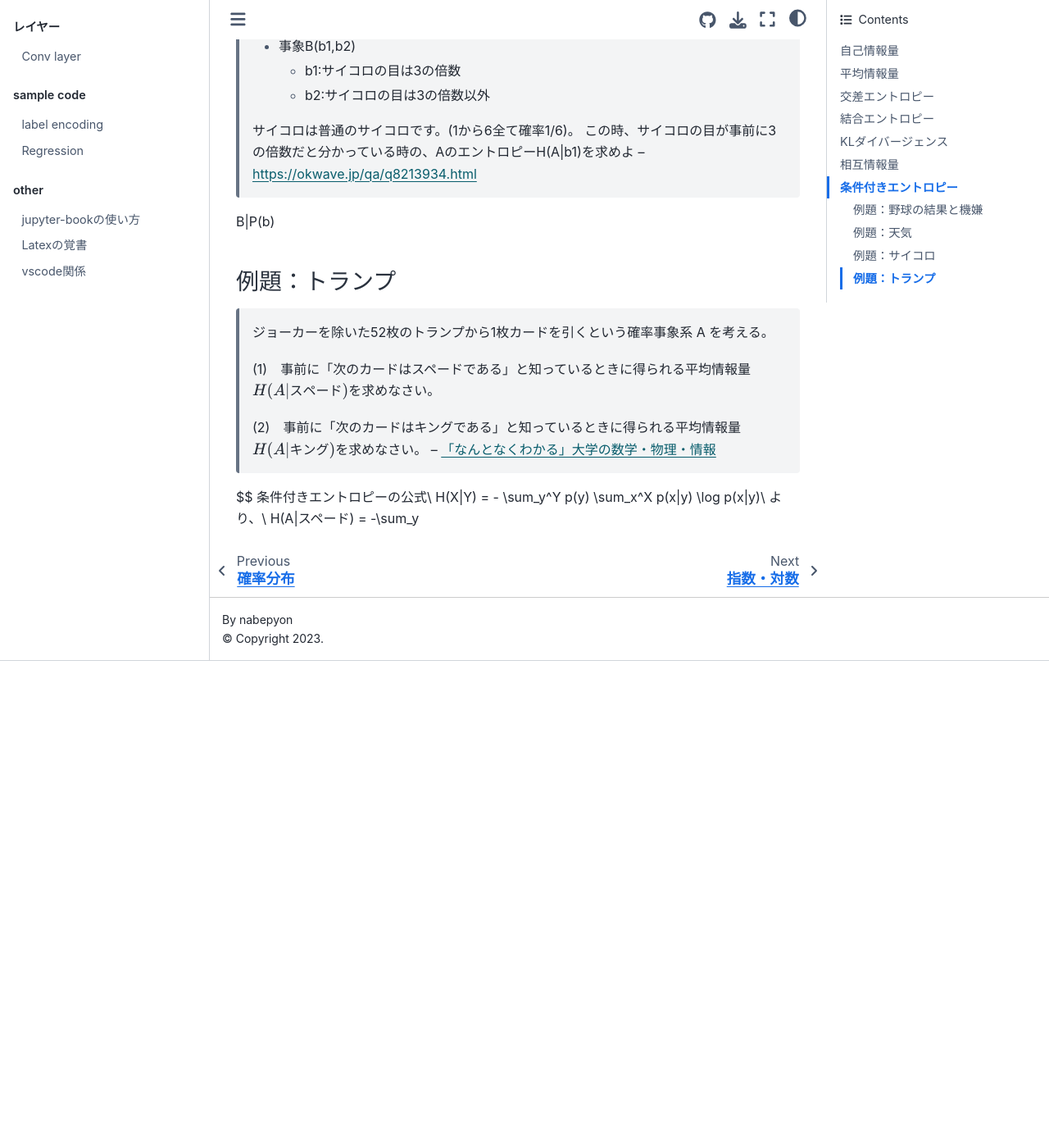
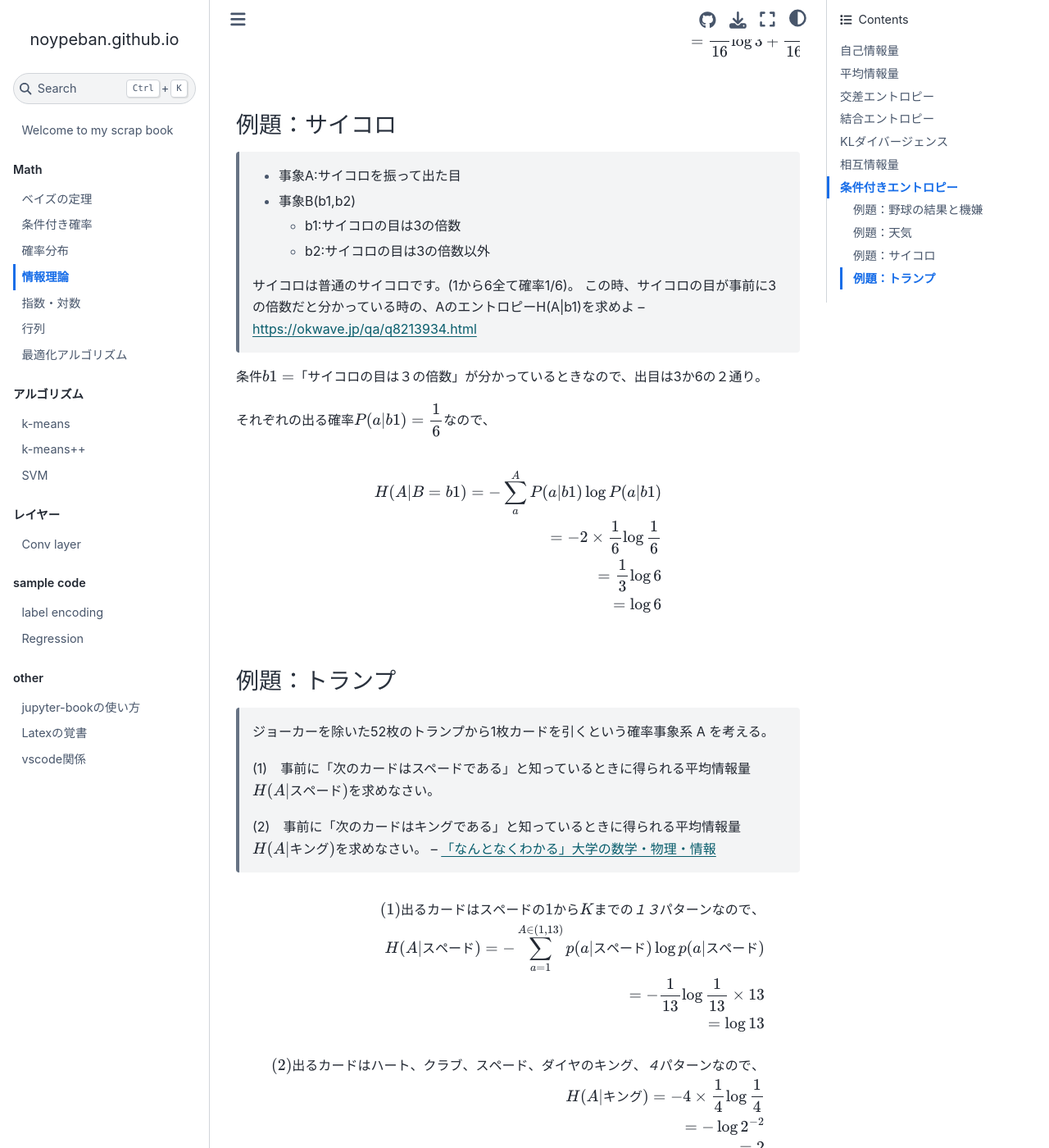
Before and after one commit to noypeban/noypeban.github.io, a Jupyter Book: the page built from math/information_theory.md, in a window 1280 px wide and 1400 px high, scrolled down 5710 px. Shown: the whole window at 82% size. Built offline with Jupyter Book 1.0.4 settings and Sphinx 7.4.7 and the Sphinx Book theme 1.1.4, drawn with Linux system fonts in a browser that asks for light colours; before the commit the page ends 6516 px from its top, so only the background shows below that; some of the changed text lies outside the part shown.

Commit message:
例題：カード追加

```diff
--- a/math/information_theory.md
+++ b/math/information_theory.md
@@ -80,10 +80,19 @@ $$
 
 ## 条件付きエントロピー
 
+
+**Yに対するXの条件付きエントロピー**
+
 $$
-H(X|Y) = - \sum_y p(y) \sum_x p(x|y) \log p(x|y)\\
-= - \sum_x \sum_y p(x, y) \log p(x|y)\\
-= -\sum_y p(y) H(X|Y=y)
+H(X|Y) = - \sum_y p(y) \sum_x p(x|y) \log P(x|y)\\
+= - \sum_x \sum_y p(x, y) \log P(x|y)\\
+= -\sum_y P(y) H(X|Y=y)
+$$
+
+**$Y=y$が与えられているときの条件付きエントロピー**
+
+$$
+H(X|Y=y) = - \sum_x^X P(x|y) \log P(x|y)
 $$
 
 ### 例題：野球の結果と機嫌
@@ -305,7 +314,17 @@ $$
 >この時、サイコロの目が事前に3の倍数だと分かっている時の、AのエントロピーH(A|b1)を求めよ
 > -- https://okwave.jp/qa/q8213934.html
 
-B|P(b)
+
+条件$b1=$「サイコロの目は３の倍数」が分かっているときなので、出目は3か6の２通り。
+
+それぞれの出る確率$P(a|b1)=\dfrac{1}{6}$なので、
+
+$$
+H(A|B=b1) = -\sum_a^A P(a|b1) \log P(a|b1)\\
+= - 2 \times \dfrac{1}{6} \log \dfrac{1}{6}\\
+= \dfrac{1}{3} \log 6\\
+= \log 6
+$$
 
 ### 例題：トランプ
 
@@ -319,7 +338,15 @@ A
 > -- [「なんとなくわかる」大学の数学・物理・情報](https://www.krrk0.com/conditional-entropy/)
 
 $$
-条件付きエントロピーの公式\\
-H(X|Y) = - \sum_y^Y p(y) \sum_x^X p(x|y) \log p(x|y)\\
-より、\\
-H(A|スペード) = -\sum_y
+(1) 出るカードはスペードの1からKまでの１３パターンなので、\\
+H(A|スペード) = -\sum_{a=1}^{A \in (1,13)}
+p(a|スペード) \log p(a|スペード)
+\\
+= - \dfrac{1}{13} \log \dfrac{1}{13} \times 13\\
+= \log 13\\
+\\
+(2) 出るカードはハート、クラブ、スペード、ダイヤのキング、４パターンなので、\\
+H(A|キング) = - 4 \times \dfrac{1}{4} \log \dfrac{1}{4}\\
+= - \log 2^{-2}\\
+= 2
+$$
```
